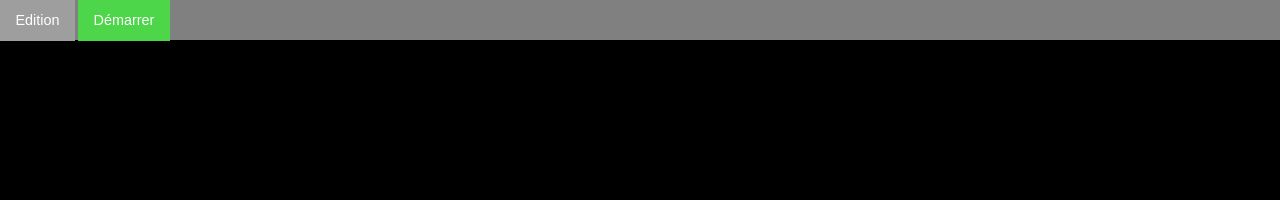
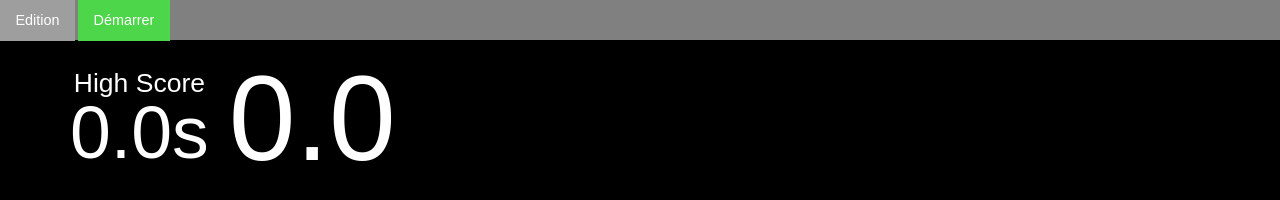
Before and after one commit to Spope/climbify, a website: page index.html in a window 1280 px wide. Both pictures are taken after a click on the element "Démarrer". Drawn offline with nearby package versions, Linux system fonts and the light colour scheme; files that its build step writes are made by us from their sources.

Commit message:
Adding playing capabilities

```diff
--- a/index.html
+++ b/index.html
@@ -13,6 +13,7 @@
     <script type="text/javascript" src="js/Action.js"></script>
     <script type="text/javascript" src="js/Event.js"></script>
     <script type="text/javascript" src="js/UI.js"></script>
+    <script type="text/javascript" src="js/Play.js"></script>
 </head>
 <body>
     <div id="menu">
@@ -33,6 +34,16 @@
 
         </div>
     </div>
+    <div id="play-ui">
+        <div id="highest-timer">
+            <div class="label">
+                High Score
+            </div>
+            <div id="highest-value"></div>
+        </div>
+        <div id="current-timer"></div>
+        </div>
+    </div>
     <svg id="svg"></svg>
 
     <script type="text/javascript">
--- a/js/App.js
+++ b/js/App.js
@@ -37,6 +37,7 @@ var App =  {
             App.Event.trigger(App.Event.events.CHANGEMODE, this.currentMode);
             if (mode == this.modes.PLAY) {
                 this.stopRecord();
+                this.Play.init();
             }
         } else {
             throw new Error('Invalid mode : ' + mode);
--- a/js/Drawer.js
+++ b/js/Drawer.js
@@ -100,6 +100,8 @@ App.Drawer = {
         group.setAttribute('transform', 'matrix(1 0 0 1 0 0)');
         group.setAttribute('class', 'circle');
         group.setAttribute('data-id', point.i);
+        group.setAttribute('transform-origin', '50% 50%');
+        group.setAttribute('id', 'group-' + point.i);
 
         group.appendChild(QUcircle);
         group.appendChild(BGcircle);
@@ -119,5 +121,16 @@ App.Drawer = {
 
         this.svg.appendChild(lineG);
         this.svg.appendChild(circleG);
+    },
+
+    selectPoint: function(i) {
+        var point = App.path.getPoint(i);
+        var group = document.getElementById('group-' + i);
+        var transform = group.getAttribute('transform');
+        var matrix = transform.slice(7, -1).split(' ');
+        matrix[4] = -point.x / 2;
+        matrix[5] = -point.y / 2;
+        //group.setAttribute('transform', 'scale(2)');
+        group.setAttribute('transform', 'scale(2) matrix(' + matrix.join(' ') + ')');
     }
 }
--- /dev/null
+++ b/js/Play.js
@@ -0,0 +1,11 @@
+App.Play = {
+    currentTimer: null,
+    highestValue: null,
+    init: function() {
+        this.currentTimer = document.getElementById('current-timer');
+        this.highestValue = document.getElementById('highest-value');
+
+        this.currentTimer.innerHTML = "0.0";
+        this.highestValue.innerHTML = "0.0s";
+    }
+}
--- a/js/UI.js
+++ b/js/UI.js
@@ -32,13 +32,17 @@ App.UI = {
                 App.UI.els.menuPlay.style.display    = 'none';
                 document.getElementById('button-mode-edition').className += " active";
                 document.getElementById('button-mode-play').className = document.getElementById('button-mode-play').className.replace(/ active/g, '');
+                document.getElementById('play-ui').style.display = "none";
                 break;
             case App.modes.PLAY:
                 App.UI.els.menuEdition.style.display = 'none';
                 App.UI.els.menuPlay.style.display    = 'inline-block';
                 document.getElementById('button-mode-edition').className = document.getElementById('button-mode-edition').className.replace(/ active/g, '');
                 document.getElementById('button-mode-play').className += " active";
+                document.getElementById('play-ui').style.display = "block";
                 break;
         }
-    }
+    },
+
+
 }
--- /dev/null
+++ b/style/less/play.less
@@ -0,0 +1,29 @@
+#play-ui {
+    display: none;
+    position: absolute;
+    z-index: 2;
+    top: 70px;
+    left: 70px;
+    color: white;
+
+    #highest-timer {
+        float: left;
+        height: 100%;
+        line-height: 1;
+        font-size: 1.7em;
+        text-align: center;
+        margin-right: 20px;
+
+        .label {
+            font-size: 1.3em;
+        }
+        #highest-value {
+            font-size: 3.6em;
+        }
+    }
+    #current-timer {
+        display: inline-block;
+        font-size: 10em;
+        line-height: 0.8
+    }
+}
--- a/style/less/styles.less
+++ b/style/less/styles.less
@@ -4,3 +4,4 @@
 
 @import "menu.less";
 @import "svg.less";
+@import "play.less";
```
